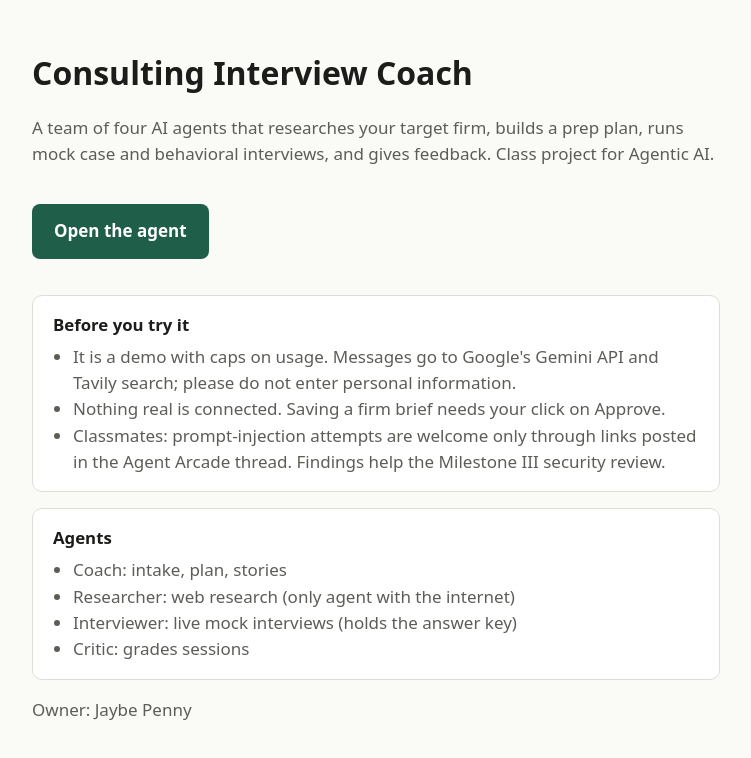
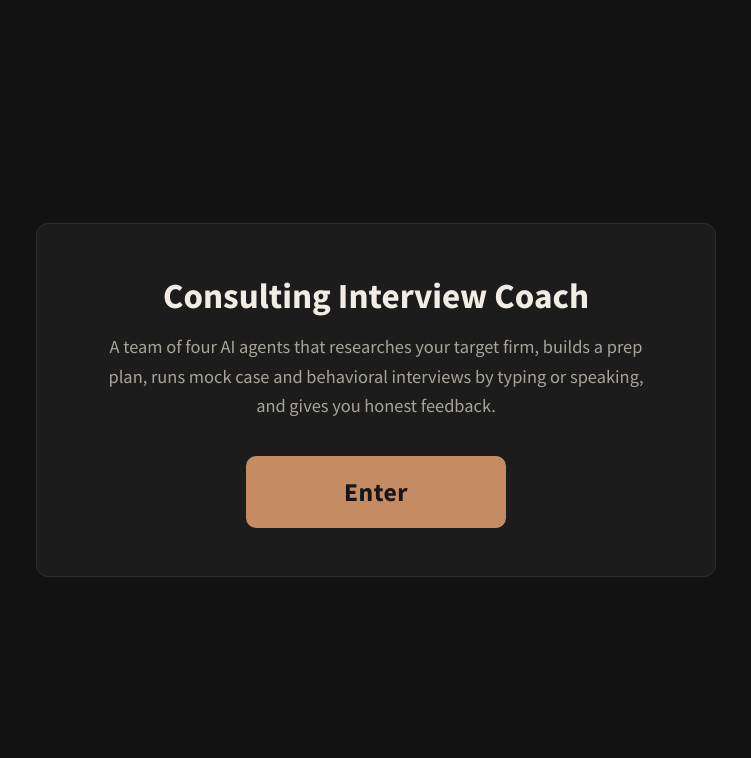
Before and after one commit to jaybepenny1/consulting-interview-coach, a plain HTML site: page docs/index.html in a window 1280 px wide. Shown: the whole page, without its empty margins (264-1015 px from the left). Drawn offline with Linux system fonts and the light colour scheme.

Commit message:
Club button, dark landing page

```diff
--- a/docs/index.html
+++ b/docs/index.html
@@ -1,23 +1,41 @@
 <!doctype html>
-<html lang="en"><head><meta charset="utf-8"><meta name="viewport" content="width=device-width,initial-scale=1">
+<html lang="en">
+<head>
+<meta charset="utf-8">
+<meta name="viewport" content="width=device-width,initial-scale=1">
 <title>Consulting Interview Coach</title>
+<link rel="preconnect" href="https://fonts.googleapis.com">
+<link rel="preconnect" href="https://fonts.gstatic.com" crossorigin>
+<link href="https://fonts.googleapis.com/css2?family=Source+Sans+Pro:wght@400;600;700&display=swap" rel="stylesheet">
 <style>
-:root{--bg:#fafaf7;--fg:#1c1c1a;--mut:#5d5d57;--card:#fff;--line:#deded6;--acc:#1f5f4a}
-@media(prefers-color-scheme:dark){:root{--bg:#161614;--fg:#ecece6;--mut:#a3a39a;--card:#1f1f1c;--line:#34342f;--acc:#6fc4a6}}
-*{box-sizing:border-box}body{margin:0;background:var(--bg);color:var(--fg);font:17px/1.55 system-ui,sans-serif}
-main{max-width:720px;margin:0 auto;padding:48px 16px}h1{font-size:2rem;margin:0 0 8px}p{color:var(--mut)}
-.btn{display:inline-block;margin:20px 0;padding:14px 22px;background:var(--acc);color:#fff;border-radius:8px;text-decoration:none;font-weight:600}
-@media(prefers-color-scheme:dark){.btn{color:#0b1a14}}
-.card{background:var(--card);border:1px solid var(--line);border-radius:10px;padding:16px 20px;margin:16px 0}
-.card h2{font-size:1.05rem;margin:0 0 6px}ul{margin:6px 0 0;padding-left:20px;color:var(--mut)}
-</style></head><body><main>
-<h1>Consulting Interview Coach</h1>
-<p>A team of four AI agents that researches your target firm, builds a prep plan, runs mock case and behavioral interviews, and gives feedback. Class project for Agentic AI.</p>
-<a class="btn" href="https://coach-vjlg5iz62q-uc.a.run.app">Open the agent</a>
-<div class="card"><h2>Before you try it</h2><ul>
-<li>It is a demo with caps on usage. Messages go to Google's Gemini API and Tavily search; please do not enter personal information.</li>
-<li>Nothing real is connected. Saving a firm brief needs your click on Approve.</li>
-<li>Classmates: prompt-injection attempts are welcome only through links posted in the Agent Arcade thread. Findings help the Milestone III security review.</li></ul></div>
-<div class="card"><h2>Agents</h2><ul><li>Coach: intake, plan, stories</li><li>Researcher: web research (only agent with the internet)</li><li>Interviewer: live mock interviews (holds the answer key)</li><li>Critic: grades sessions</li></ul></div>
-<p>Owner: Jaybe Penny</p>
-</main></body></html>
+  :root { --bg:#121212; --card:#1c1c1c; --line:#2e2e2e; --ink:#f1ece4; --soft:#a9a49b; --btn:#c58b62; --btn-ink:#161616; }
+  * { box-sizing: border-box; }
+  html, body { height: 100%; }
+  body {
+    margin: 0; background: var(--bg); color: var(--ink);
+    font-family: "Source Sans Pro", ui-sans-serif, system-ui, -apple-system, "Segoe UI", Arial, sans-serif;
+    display: flex; align-items: center; justify-content: center; padding: 24px;
+  }
+  main {
+    width: 100%; max-width: 680px; text-align: center; background: var(--card);
+    border: 1px solid var(--line); border-radius: 12px; padding: 52px 36px 48px;
+  }
+  h1 { margin: 0 0 16px; font-size: 2.2rem; font-weight: 700; line-height: 1.15; }
+  p { margin: 0 auto 36px; max-width: 540px; font-size: 1.15rem; line-height: 1.6; color: var(--soft); }
+  .enter {
+    display: inline-block; min-width: 260px; padding: 20px 64px; border-radius: 10px;
+    background: var(--btn); color: var(--btn-ink); text-decoration: none; font-size: 1.6rem; font-weight: 700;
+    letter-spacing: .02em; transition: opacity .12s ease;
+  }
+  .enter:hover, .enter:focus-visible { opacity: .88; outline: none; }
+  @media (max-width: 520px) { h1 { font-size: 1.8rem; } .enter { min-width: 0; width: 100%; padding: 18px 0; } }
+</style>
+</head>
+<body>
+  <main>
+    <h1>Consulting Interview Coach</h1>
+    <p>A team of four AI agents that researches your target firm, builds a prep plan, runs mock case and behavioral interviews by typing or speaking, and gives you honest feedback.</p>
+    <a class="enter" href="https://coach-30933524946.us-central1.run.app">Enter</a>
+  </main>
+</body>
+</html>
```
